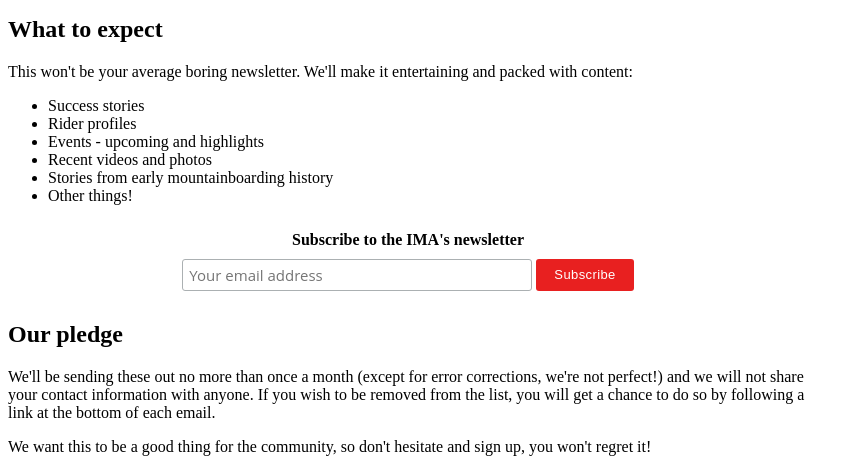
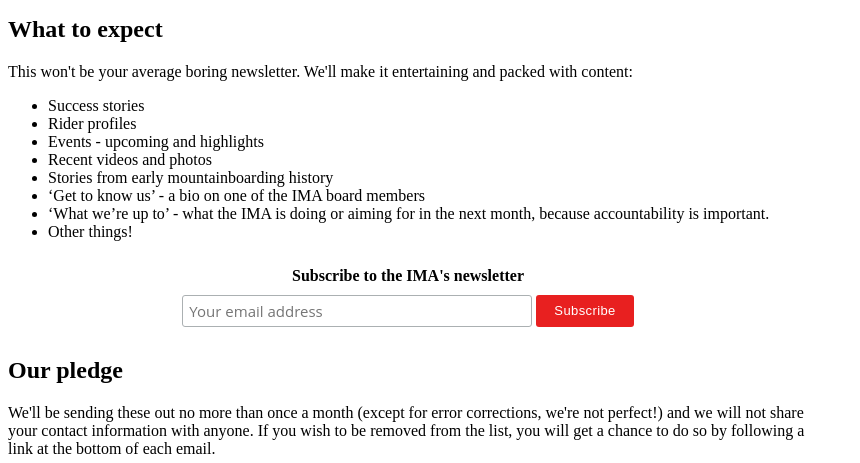
Before and after one commit to mikaelgramont/IMA, a PHP site: page /newsletter-subscription.php in a window 1280 px wide. Shown: the part 146-609 px from the top of the page, without its empty margins (0-860 px from the left). Run offline with PHP 8.4, Linux system fonts and the light colour scheme.

Commit message:
Adding two bullet points to the list of content in the newsletter.

```diff
--- a/pages/newsletter-subscription.php
+++ b/pages/newsletter-subscription.php
@@ -135,6 +135,8 @@ SEPARATOR
 		<li>Events - upcoming and highlights</li>
 		<li>Recent videos and photos</li>
 		<li>Stories from early mountainboarding history</li>
+		<li>‘Get to know us’ - a bio on one of the IMA board members</li>
+		<li>‘What we’re up to’ - what the IMA is doing or aiming for in the next month, because accountability is important.</li>
 		<li>Other things!</li>
 	</ul>
 
```
